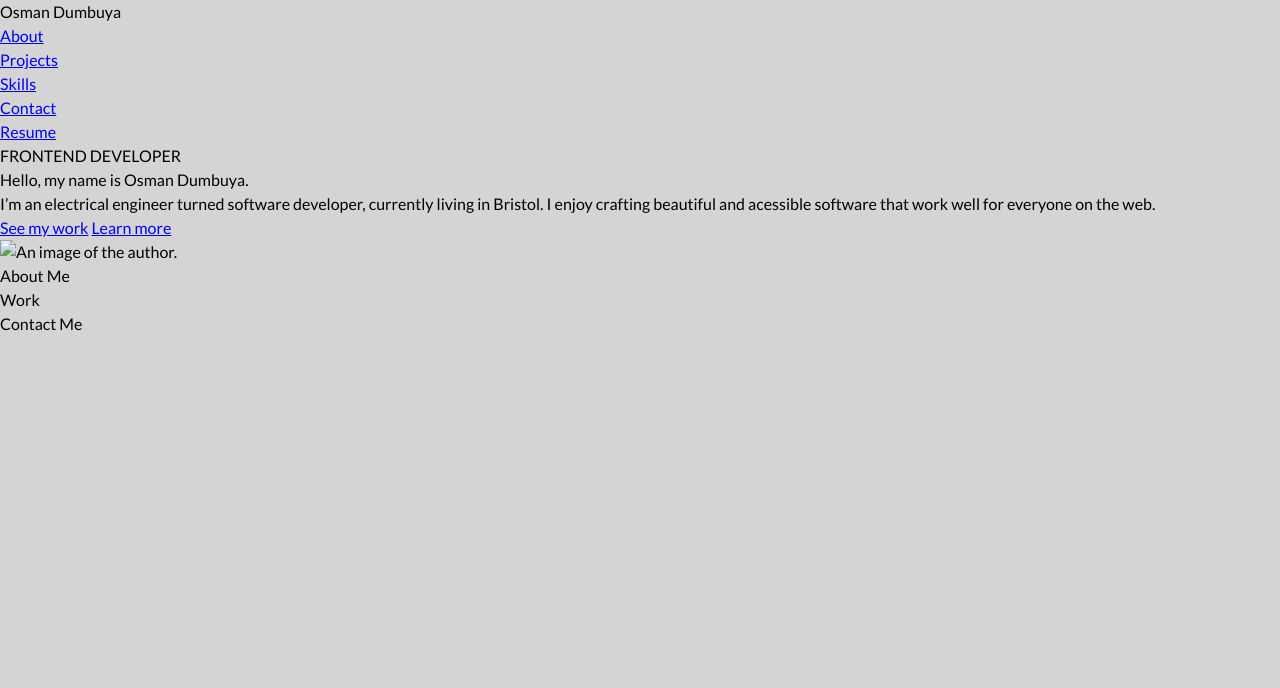
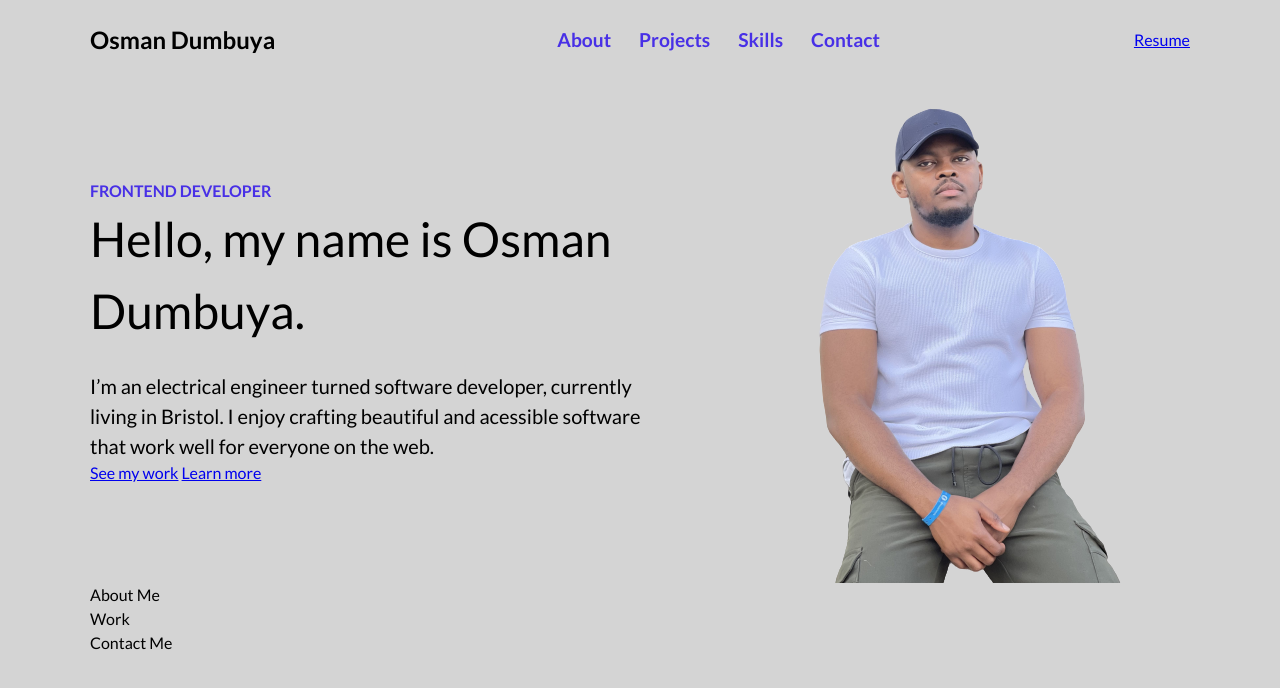
Before and after one commit to OsmanTolo/OsmanPortfolio, a plain HTML site: page index.html in a window 1280 px wide. Drawn offline with Linux system fonts and the light colour scheme.

Commit message:
Add hero section style

```diff
--- a/assets/css/style.css
+++ b/assets/css/style.css
@@ -18,3 +18,67 @@ body {
   min-height: 100vh;
   text-rendering: optimizeSpeed;
 }
+
+.page-container {
+  max-width: 1100px;
+  margin: 0 auto;
+}
+
+header {
+  height: 80px;
+  display: flex;
+  justify-content: space-between;
+  align-items: center;
+}
+
+header .logo {
+  font-size: 1.5rem;
+  font-weight: bold;
+}
+
+.navbar .nav-items {
+  display: flex;
+  justify-content: space-between;
+  align-items: center;
+  color: var(--accent-clr);
+  height: 100%;
+}
+
+.navbar a {
+  color: var(--accent-clr);
+  text-decoration: none;
+  font-size: 1.2rem;
+  font-weight: 600;
+}
+
+.navbar a:hover {
+  color: var(--dark-clr);
+  text-decoration: underline;
+}
+
+.navbar ul li {
+  margin-left: 1.75rem;
+  text-decoration: none;
+  list-style: none;
+}
+
+.hero-banner {
+  display: flex;
+  align-items: center;
+  justify-content: space-between;
+  gap: 2rem;
+}
+
+.hero-banner h1 {
+  font-size: 3rem;
+}
+
+.hero-banner .description {
+  margin-top: 1.5rem;
+  font-size: 1.25rem;
+}
+
+.hero-banner .role {
+  font-weight: 700;
+  color: var(--accent-clr);
+}
--- a/index.html
+++ b/index.html
@@ -12,9 +12,9 @@
     <div class="page-container">
       <!-- main logo / nav -->
       <header>
-        <h1>Osman Dumbuya</h1>
-        <nav>
-          <ul class="list-items">
+        <h1 class="logo">Osman Dumbuya</h1>
+        <nav class="navbar">
+          <ul class="nav-items">
             <li><a href="#about">About</a></li>
             <li><a href="#projects">Projects</a></li>
             <li><a href="#skills">Skills</a></li>
@@ -28,9 +28,9 @@
         <!-- hero banner -->
         <section id="about" class="hero-banner page-section">
           <div class="about-me">
-            <p>FRONTEND DEVELOPER</p>
+            <p class="role">FRONTEND DEVELOPER</p>
             <h1>Hello, my name is Osman <span>Dumbuya</span>.</h1>
-            <p>
+            <p class="description">
               I’m an electrical engineer turned software developer, currently
               living in Bristol. I enjoy crafting beautiful and acessible
               software that work well for everyone on the web.
@@ -40,7 +40,10 @@
               <a class="learn-more btn secondary-btn" href="#">Learn more</a>
             </div>
           </div>
-          <img src="" alt="An image of the author." />
+          <img
+            src="./images/osman-cropped-no-bg.png"
+            alt="An image of the author."
+          />
         </section>
         <!-- about me -->
         <section class="page-section" id="projects">
```
Also changed, not shown: images/osman-cropped-no-bg.png (added), images/osman-no-bg.png (added), 1 other file.
